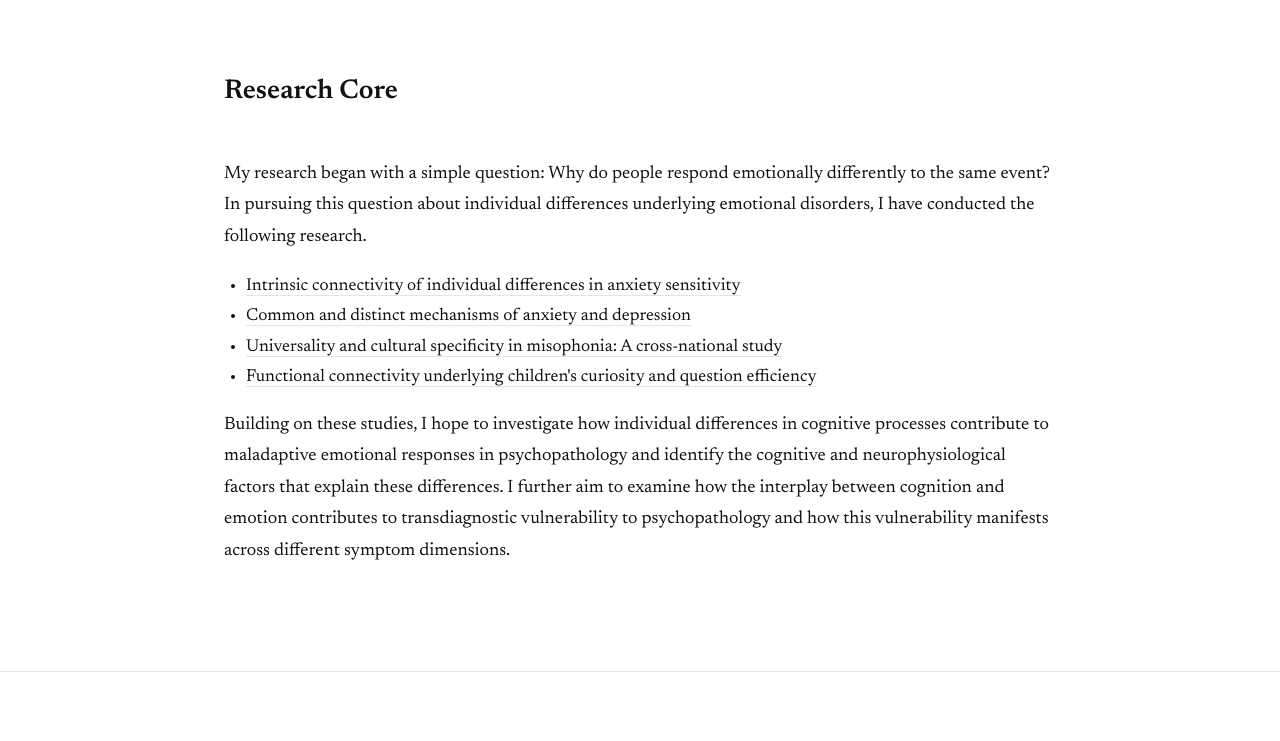
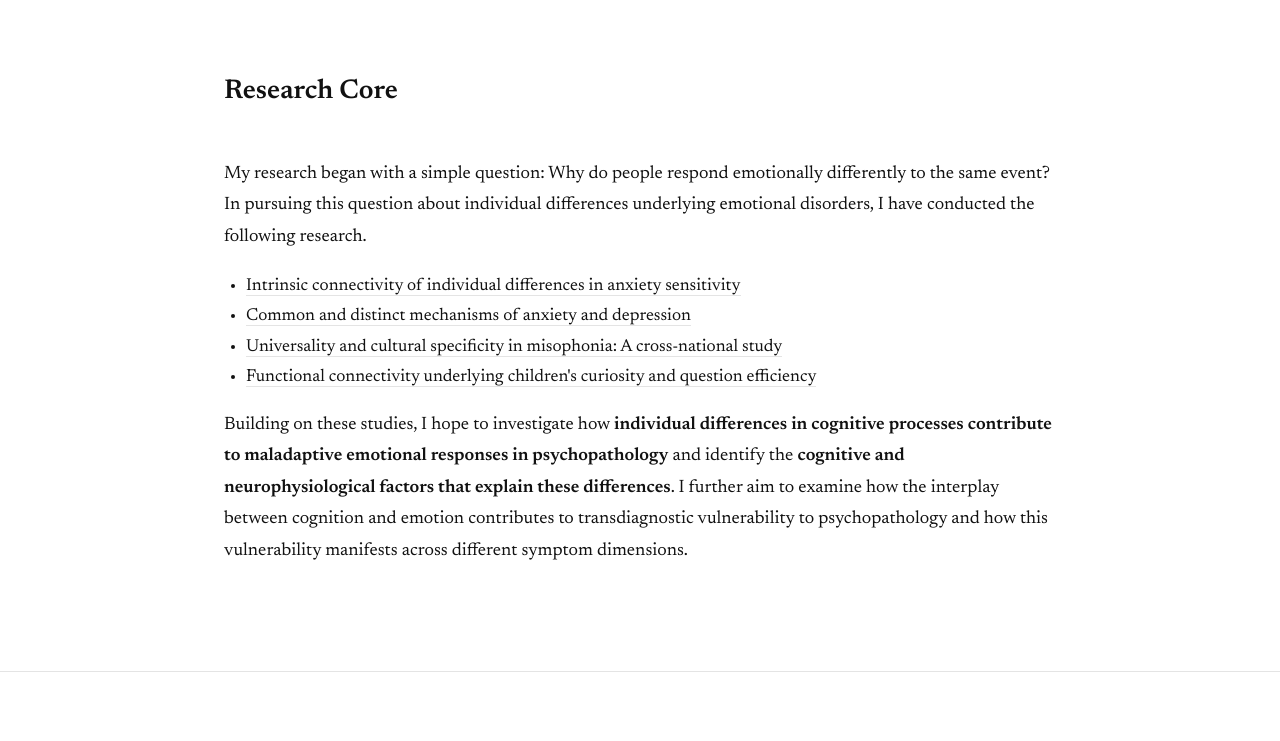
Before and after one commit to dahyun-won/dahyun-won.github.io, a plain HTML site: page index.html in a window 1280 px wide. Shown: the part 454-1195 px from the top of the page. Drawn offline with Linux system fonts and the light colour scheme.

Commit message:
Bold key phrases in Research Core closing paragraph
Co-Authored-By: Claude Sonnet 5.5 <noreply@anthropic.com>

```diff
--- a/index.html
+++ b/index.html
@@ -54,7 +54,7 @@
           <li><a href="research.html#misophonia">Universality and cultural specificity in misophonia: A cross-national study</a></li>
           <li><a href="research.html#curiosity">Functional connectivity underlying children's curiosity and question efficiency</a></li>
         </ul>
-        <p>Building on these studies, I hope to investigate how individual differences in cognitive processes contribute to maladaptive emotional responses in psychopathology and identify the cognitive and neurophysiological factors that explain these differences. I further aim to examine how the interplay between cognition and emotion contributes to transdiagnostic vulnerability to psychopathology and how this vulnerability manifests across different symptom dimensions.</p>
+        <p>Building on these studies, I hope to investigate how <strong>individual differences in cognitive processes contribute to maladaptive emotional responses in psychopathology</strong> and identify the <strong>cognitive and neurophysiological factors that explain these differences</strong>. I further aim to examine how the interplay between cognition and emotion contributes to transdiagnostic vulnerability to psychopathology and how this vulnerability manifests across different symptom dimensions.</p>
       </div>
     </div>
   </section>
```
